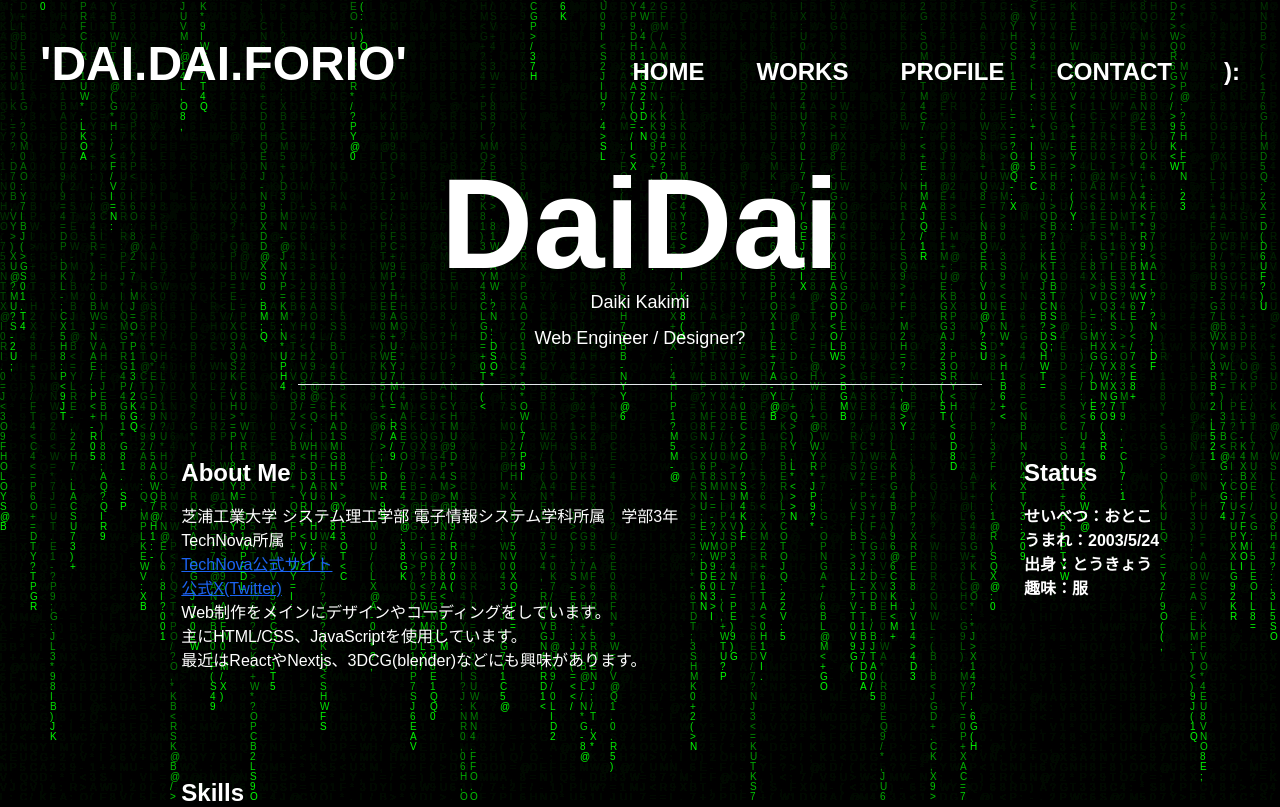
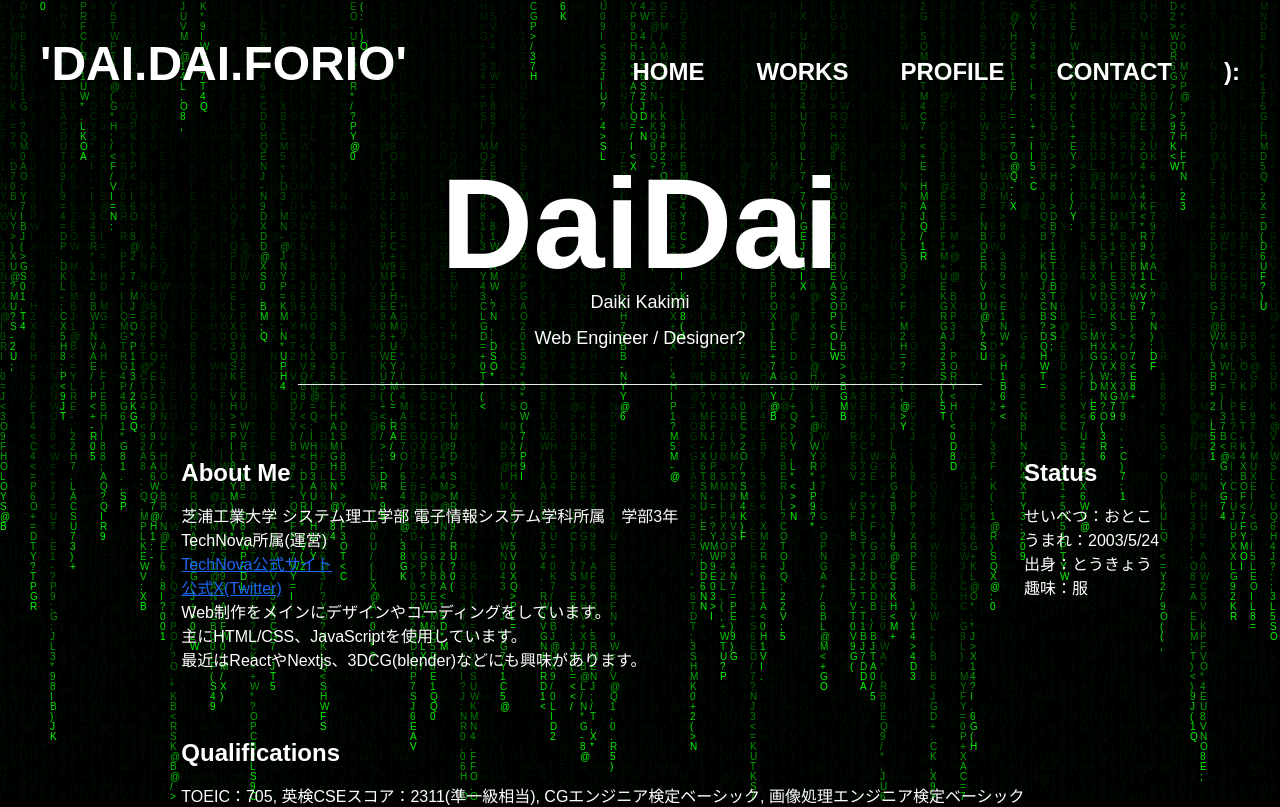
Before and after one commit to dyedai/my-portfolio, a Next.js app: page /profile in a window 1280 px wide. Shown: the top 807 px of the page. Built offline with nearby package versions, Linux system fonts and the light colour scheme; a web font is replaced by a local one.

Commit message:
資格覧追加

```diff
--- a/src/app/profile/page.tsx
+++ b/src/app/profile/page.tsx
@@ -27,13 +27,13 @@ export default function ProfilePage() {
       </div>
       <hr className="w-7/12 mx-auto" />
 
-      <div className="flex flex-col laptopS:gap-96 px-6 md:px-32 my-10 4k:gap-[80rem] laptopS:flex-row">
+      <div className="flex flex-col laptopS:gap-96 px-6 md:px-32 mt-10 4k:gap-[80rem] laptopS:flex-row">
         <div className="py-8 lg:w-1/2">
           <h2 className="text-2xl font-semibold mb-4">About Me</h2>
           <p>
             <span className="md:whitespace-nowrap">芝浦工業大学 システム理工学部 電子情報システム学科所属　学部3年</span>
             <br />
-            <span className="md:whitespace-nowrap">TechNova所属 </span>
+            <span className="md:whitespace-nowrap">TechNova所属(運営)</span>
             <br />
             <a className="md:whitespace-nowrap underline text-blue-600" href="https://technova.studio.site" target="_blank">
               TechNova公式サイト
@@ -48,10 +48,11 @@ export default function ProfilePage() {
             <span className="md:whitespace-nowrap">主にHTML/CSS、JavaScriptを使用しています。</span>
             <br />
             <span className="md:whitespace-nowrap">最近はReactやNextjs、3DCG(blender)などにも興味があります。</span>
+            <br />
           </p>
         </div>
-        <div className="py-8 lg:w-1/2 font-semibold">
-          <h2 className="text-2xl mb-4">Status</h2>
+        <div className="py-8 lg:w-1/2">
+          <h2 className="text-2xl mb-4 font-semibold">Status</h2>
           <p>
             <span className="whitespace-nowrap">せいべつ：おとこ</span>
             <br />
@@ -62,6 +63,11 @@ export default function ProfilePage() {
             <span className="whitespace-nowrap">趣味：服</span>
           </p>
         </div>
+      </div>
+
+      <div className="px-6 md:px-32 py-8">
+        <h2 className="font-semibold text-2xl mb-4">Qualifications</h2>
+        <p className="">TOEIC：705, 英検CSEスコア：2311(準一級相当), CGエンジニア検定ベーシック, 画像処理エンジニア検定ベーシック</p>
       </div>
 
       <div className="md:px-32 py-8">
```
